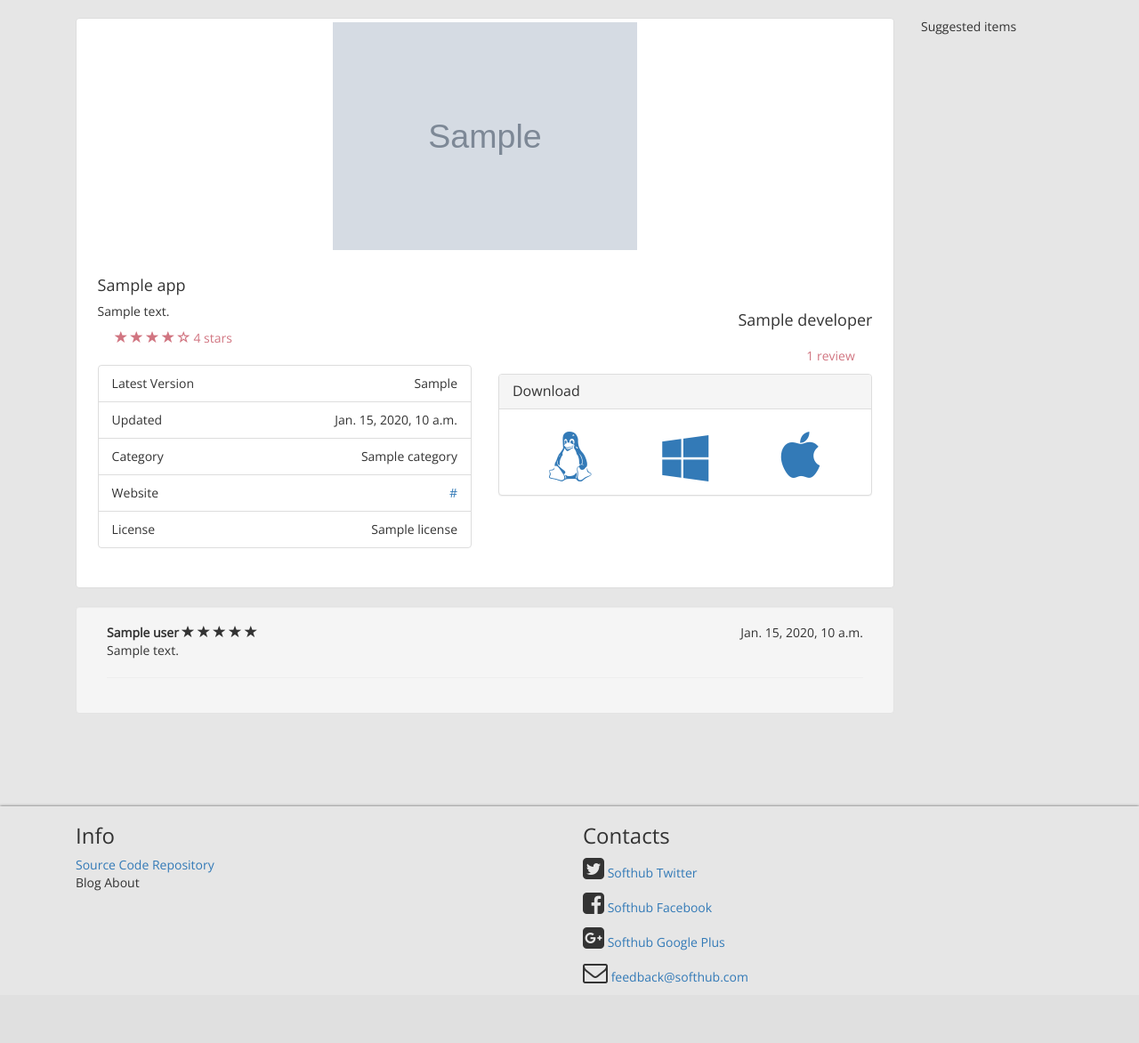
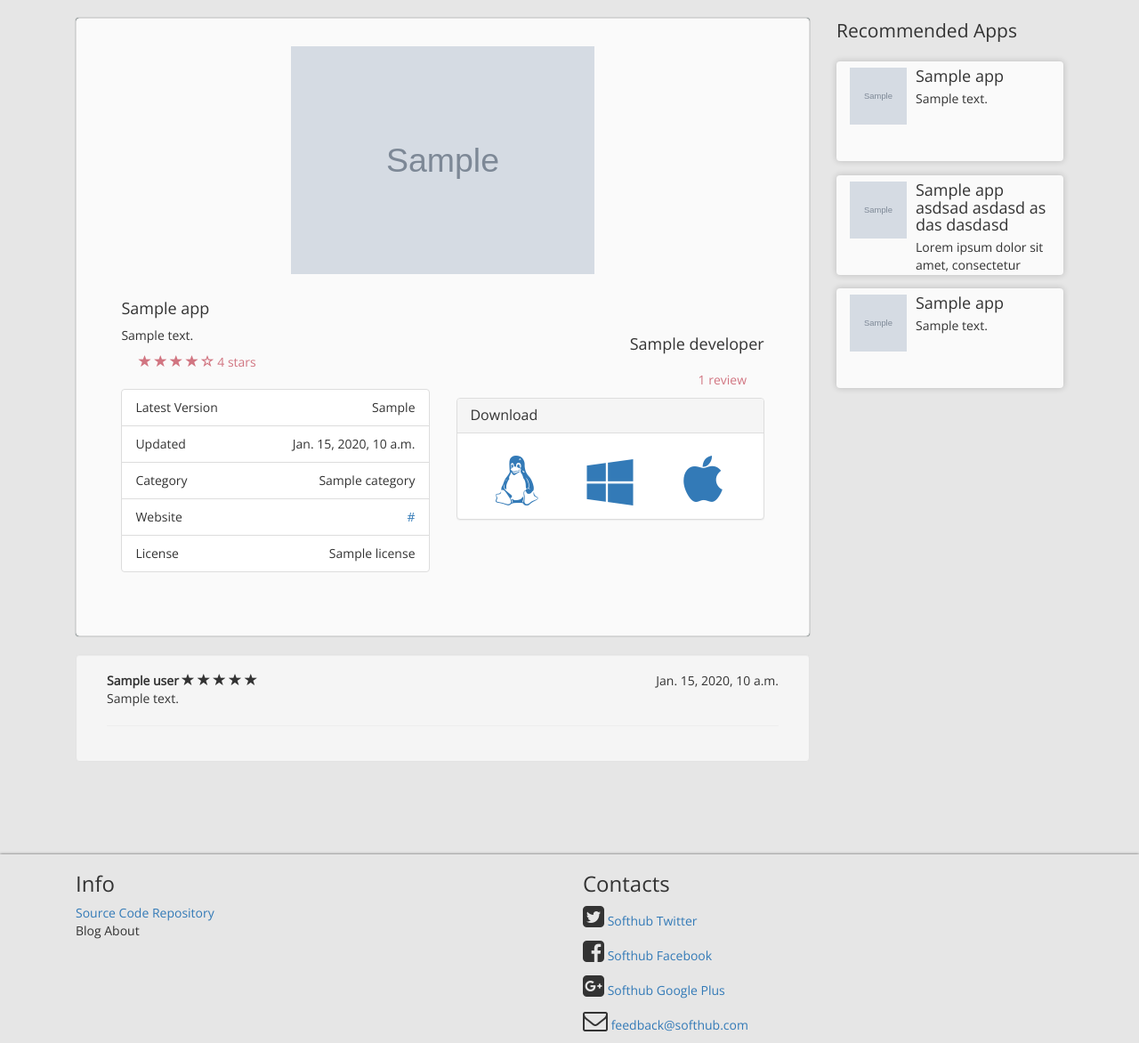
Before and after one commit to davcri/softhub, a Django app: template softhub/templates/softhub/application_detail/application_detail.html in a window 1280 px wide. Shown: the part 51-1223 px from the top of the page at 89% size. Before the commit the page ends 1156 px from the top, so only its background shows below. Run offline with Django 3.2, Linux system fonts and the light colour scheme; the template is opened without the code that fills it: most values are stand-ins (such as "Sample title", 1, 10 or a date in 2020); grey boxes marked "Sample" are stand-in pictures; some libraries are stand-ins or nearby versions.

Commit message:
Initial work for recommended applications

```diff
--- /dev/null
+++ b/softhub/static/softhub/css/application_detail/recommended_items.css
@@ -0,0 +1,22 @@
+/* CSS rules for recommended_items.html page */
+
+.recommended-items {
+  background-color: rgb(250, 250, 250);
+  border-radius: 4px;
+  /*box-shadow: rgb(0, 24, 24) 0px 0px 1px*/
+  box-shadow: rgba(0, 0, 0, 0.15) 0px 0px 6px 1px;
+  padding-top: 0.5em;
+  padding-bottom: 0.5em;
+  margin-bottom: 1.1em;
+  height: 8em;
+  overflow: hidden;
+}
+
+.fixed-height {
+  height: 8em;
+}
+
+.fixed-very-small-img-size {
+  height: 64px;
+  width: 64px;
+}
--- a/softhub/templates/softhub/application_detail/application_detail.html
+++ b/softhub/templates/softhub/application_detail/application_detail.html
@@ -8,12 +8,14 @@
 {% block stylesheets %}
   {% load static %}
   <link rel="stylesheet" href="{% static 'softhub/css/app_detail.css' %}">
+  <link rel="stylesheet" href="{% static 'softhub/css/application_detail/recommended_items.css' %}">
 {% endblock stylesheets %}
 
 
 {% block content %}
-  <div class="col-md-10">
-    <div class="thumbnail">
+
+  <div class="col-md-9">
+    <div class="thumbnail white-background">
       {# <img class="img-responsive" src="http://placehold.it/800x300" alt=""> #}
       <img class="img-responsive" src="{{ app.icon.url }}" alt= "">
 
@@ -77,8 +79,8 @@
   </div>
 
   {# Suggested items section #}
-  <div class="col-md-2">
-    Suggested items
+  <div class="col-md-3">
+    {% include "./components/recommended_items.html" %}
   </div>
 
 {% endblock %}
--- /dev/null
+++ b/softhub/templates/softhub/application_detail/components/recommended_items.html
@@ -0,0 +1,62 @@
+<!--
+  Shows a container of recommended applications. Needs to be improved because
+  doesn't center the icon of the application.
+-->
+
+  <p class="lead">Recommended Apps</p>
+
+
+  {# Application small box #}
+  <div class="recommended-items col-md-12">
+
+    <div class="media">
+      <div class="media-left">
+        <a href="#">
+          <img src="{{ app.icon.url }}" alt="{{ app }}" class="media-object fixed-very-small-img-size">
+        </a>
+      </div>
+
+      <div class="media-body">
+        <h4 class="media-heading">{{ app.name }}</h4>
+        <p> {{ app.description|truncatechars:50 }} </p>
+      </div>
+    </div>
+  </div>
+  <hr>
+
+  {# Application small box #}
+  <div class="recommended-items col-md-12">
+
+    <div class="media">
+      <div class="media-left">
+        <a href="#">
+          <img src="{{ app.icon.url }}" alt="{{ app }}" class="media-object fixed-very-small-img-size">
+        </a>
+      </div>
+
+      <div class="media-body">
+        <h4 class="media-heading">{{ app.name }} asdsad asdasd as das dasdasd</h4>
+        <p class=""> Lorem ipsum dolor sit amet, consectetur adipisicing elit, sed do eiusmod tempor incididunt ut labore et dolore magna aliqua. Ut enim ad </p>
+      </div>
+    </div>
+
+  </div>
+  <hr>
+
+  {# Application small box #}
+  <div class="recommended-items col-md-12">
+
+    <div class="media">
+      <div class="media-left">
+        <a href="#">
+          <img src="{{ app.icon.url }}" alt="{{ app }}" class="media-object fixed-very-small-img-size">
+        </a>
+      </div>
+
+      <div class="media-body">
+        <h4 class="media-heading">{{ app.name }}</h4>
+        <p> {{ app.description|truncatechars:50 }} </p>
+      </div>
+    </div>
+  </div>
+  <hr>
```
